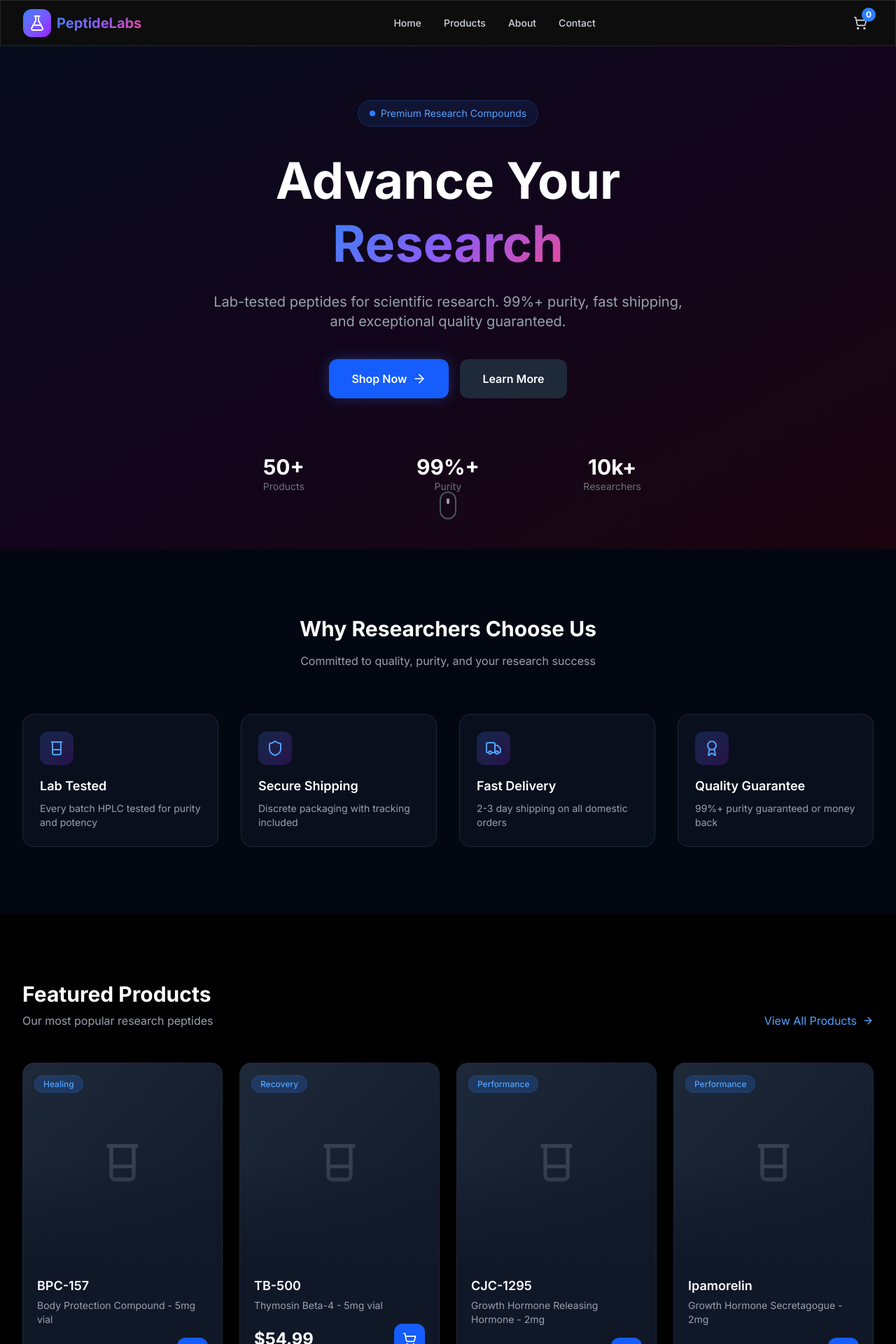
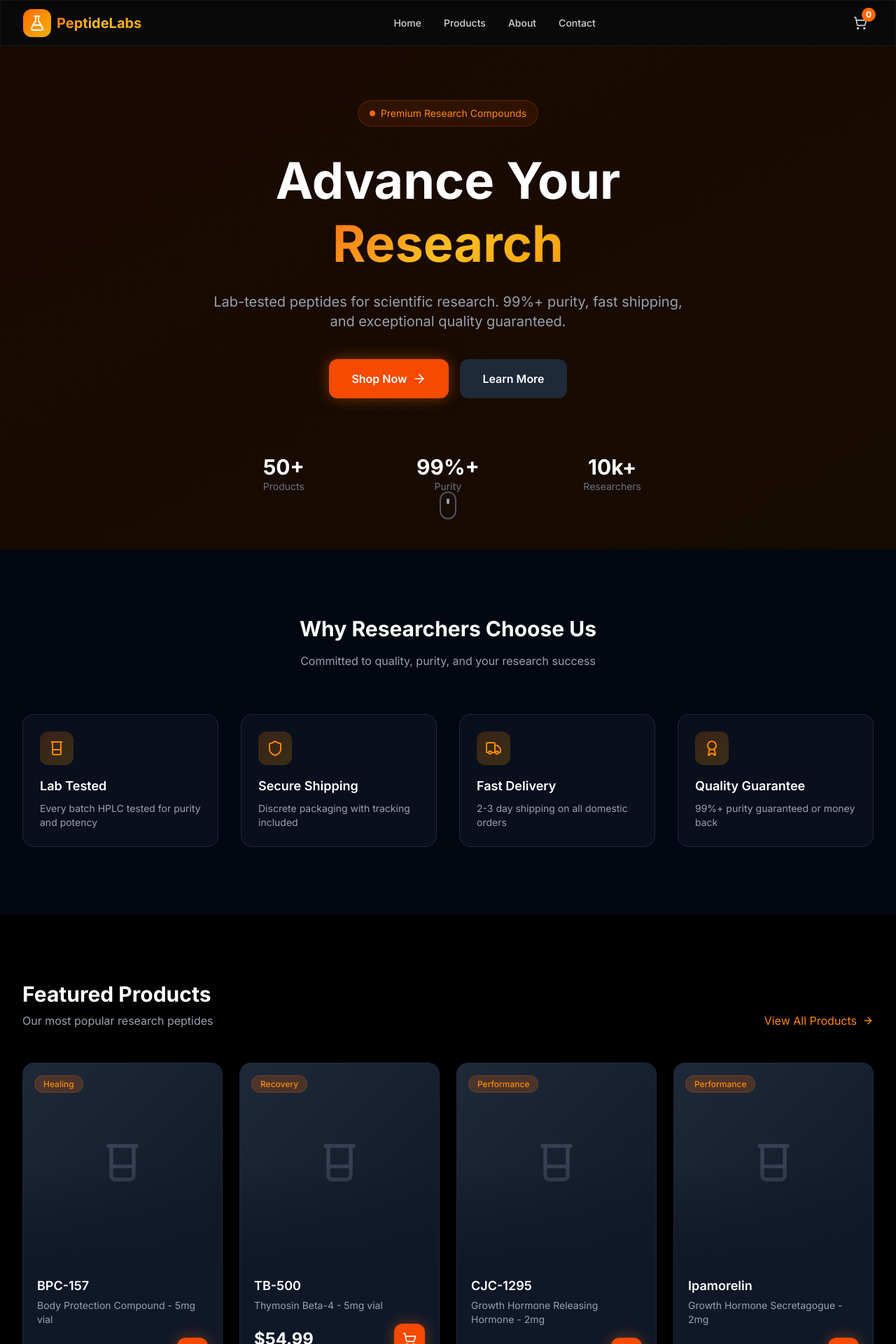
Before and after one commit to kaiwerner444-lab/pep, a Next.js app in the folder peptides-store/: page / in a window 1280 px wide. Shown: the top 1920 px of the page at 70% size. Built offline with nearby package versions, Linux system fonts and the light colour scheme.

Commit message:
Change theme from blue/purple to black/orange

```diff
--- a/peptides-store/src/app/globals.css
+++ b/peptides-store/src/app/globals.css
@@ -3,14 +3,14 @@
 :root {
   --background: #000000;
   --foreground: #ffffff;
-  --primary: #3b82f6;
-  --primary-hover: #2563eb;
+  --primary: #f97316;
+  --primary-hover: #ea580c;
   --secondary: #1f2937;
-  --accent: #8b5cf6;
+  --accent: #fbbf24;
   --muted: #6b7280;
   --border: #374151;
-  --card: #111111;
-  --card-hover: #1a1a1a;
+  --card: #0a0a0a;
+  --card-hover: #151515;
 }
 
 @theme inline {
@@ -39,46 +39,55 @@ body {
 }
 
 ::-webkit-scrollbar-thumb {
-  background: #374151;
+  background: #ea580c;
   border-radius: 4px;
 }
 
 ::-webkit-scrollbar-thumb:hover {
-  background: #4b5563;
+  background: #f97316;
 }
 
-/* Gradient text */
+/* Gradient text - Orange/Yellow */
 .gradient-text {
-  background: linear-gradient(135deg, #3b82f6 0%, #8b5cf6 50%, #ec4899 100%);
+  background: linear-gradient(135deg, #f97316 0%, #fbbf24 50%, #f59e0b 100%);
   -webkit-background-clip: text;
   -webkit-text-fill-color: transparent;
   background-clip: text;
 }
 
-/* Glow effects */
-.glow-blue {
-  box-shadow: 0 0 20px rgba(59, 130, 246, 0.3);
+/* Glow effects - Orange */
+.glow-orange {
+  box-shadow: 0 0 20px rgba(249, 115, 22, 0.4);
 }
 
-.glow-purple {
-  box-shadow: 0 0 20px rgba(139, 92, 246, 0.3);
+.glow-yellow {
+  box-shadow: 0 0 20px rgba(251, 191, 36, 0.3);
 }
 
 /* Glass effect */
 .glass {
-  background: rgba(17, 17, 17, 0.8);
+  background: rgba(10, 10, 10, 0.9);
   backdrop-filter: blur(12px);
-  border: 1px solid rgba(255, 255, 255, 0.1);
+  border: 1px solid rgba(255, 255, 255, 0.05);
 }
 
-/* Animated gradient border */
+/* Animated gradient border - Orange */
 @keyframes gradient {
   0%, 100% { background-position: 0% 50%; }
   50% { background-position: 100% 50%; }
 }
 
 .animated-border {
-  background: linear-gradient(90deg, #3b82f6, #8b5cf6, #ec4899, #3b82f6);
+  background: linear-gradient(90deg, #f97316, #fbbf24, #f59e0b, #f97316);
   background-size: 300% 300%;
   animation: gradient 4s ease infinite;
 }
+
+/* Orange accent utilities */
+.text-orange-glow {
+  text-shadow: 0 0 20px rgba(249, 115, 22, 0.5);
+}
+
+.border-orange-glow {
+  border-color: rgba(249, 115, 22, 0.5);
+}
--- a/peptides-store/src/app/page.tsx
+++ b/peptides-store/src/app/page.tsx
@@ -66,8 +66,8 @@ export default function Home() {
       {/* Hero Section */}
       <section className="relative min-h-[90vh] flex items-center justify-center overflow-hidden">
         {/* Background gradient */}
-        <div className="absolute inset-0 bg-gradient-to-br from-blue-900/20 via-purple-900/20 to-pink-900/20" />
-        <div className="absolute inset-0 bg-[radial-gradient(ellipse_at_center,_var(--tw-gradient-stops))] from-blue-900/10 via-black to-black" />
+        <div className="absolute inset-0 bg-gradient-to-br from-orange-900/20 via-amber-900/20 to-yellow-900/20" />
+        <div className="absolute inset-0 bg-[radial-gradient(ellipse_at_center,_var(--tw-gradient-stops))] from-orange-900/10 via-black to-black" />
 
         {/* Grid pattern */}
         <div
@@ -80,8 +80,8 @@ export default function Home() {
         />
 
         <div className="relative z-10 max-w-7xl mx-auto px-4 sm:px-6 lg:px-8 text-center">
-          <div className="inline-flex items-center gap-2 px-4 py-2 rounded-full bg-blue-500/10 border border-blue-500/20 text-blue-400 text-sm mb-8">
-            <span className="w-2 h-2 bg-blue-500 rounded-full animate-pulse" />
+          <div className="inline-flex items-center gap-2 px-4 py-2 rounded-full bg-orange-500/10 border border-orange-500/20 text-orange-400 text-sm mb-8">
+            <span className="w-2 h-2 bg-orange-500 rounded-full animate-pulse" />
             Premium Research Compounds
           </div>
 
@@ -98,7 +98,7 @@ export default function Home() {
           <div className="flex flex-col sm:flex-row gap-4 justify-center">
             <Link
               href="/products"
-              className="inline-flex items-center justify-center gap-2 px-8 py-4 bg-blue-600 hover:bg-blue-700 text-white rounded-xl font-semibold transition-all hover:scale-105 glow-blue"
+              className="inline-flex items-center justify-center gap-2 px-8 py-4 bg-orange-600 hover:bg-orange-700 text-white rounded-xl font-semibold transition-all hover:scale-105 glow-orange"
             >
               Shop Now
               <ArrowRight className="w-5 h-5" />
@@ -150,8 +150,8 @@ export default function Home() {
                 key={feature.title}
                 className="p-6 rounded-2xl bg-gray-900/50 border border-gray-800 hover:border-gray-700 transition-all group"
               >
-                <div className="w-12 h-12 rounded-xl bg-gradient-to-br from-blue-500/20 to-purple-600/20 flex items-center justify-center mb-4 group-hover:scale-110 transition-transform">
-                  <feature.icon className="w-6 h-6 text-blue-400" />
+                <div className="w-12 h-12 rounded-xl bg-gradient-to-br from-orange-500/20 to-yellow-500/20 flex items-center justify-center mb-4 group-hover:scale-110 transition-transform">
+                  <feature.icon className="w-6 h-6 text-orange-400" />
                 </div>
                 <h3 className="text-lg font-semibold text-white mb-2">{feature.title}</h3>
                 <p className="text-gray-400 text-sm">{feature.description}</p>
@@ -171,7 +171,7 @@ export default function Home() {
             </div>
             <Link
               href="/products"
-              className="inline-flex items-center gap-2 text-blue-400 hover:text-blue-300 mt-4 md:mt-0 transition-colors"
+              className="inline-flex items-center gap-2 text-orange-400 hover:text-orange-300 mt-4 md:mt-0 transition-colors"
             >
               View All Products
               <ArrowRight className="w-4 h-4" />
@@ -188,7 +188,7 @@ export default function Home() {
 
       {/* CTA Section */}
       <section className="py-24 relative overflow-hidden">
-        <div className="absolute inset-0 bg-gradient-to-r from-blue-600/20 to-purple-600/20" />
+        <div className="absolute inset-0 bg-gradient-to-r from-orange-600/20 to-yellow-600/20" />
         <div className="max-w-4xl mx-auto px-4 sm:px-6 lg:px-8 relative z-10 text-center">
           <h2 className="text-3xl md:text-4xl font-bold text-white mb-6">
             Ready to Advance Your Research?
--- a/peptides-store/src/app/products/[id]/product-content.tsx
+++ b/peptides-store/src/app/products/[id]/product-content.tsx
@@ -146,7 +146,7 @@ export function ProductContent({ id }: ProductContentProps) {
     return (
       <div className="pt-32 text-center min-h-screen">
         <h1 className="text-2xl text-white">Product not found</h1>
-        <Link href="/products" className="text-blue-400 hover:text-blue-300 mt-4 inline-block">
+        <Link href="/products" className="text-orange-400 hover:text-orange-300 mt-4 inline-block">
           Back to products
         </Link>
       </div>
@@ -170,7 +170,7 @@ export function ProductContent({ id }: ProductContentProps) {
           <div className="aspect-square rounded-2xl bg-gradient-to-br from-gray-800 to-gray-900 flex items-center justify-center relative">
             <Beaker className="w-32 h-32 text-gray-700" />
             <div className="absolute top-4 left-4">
-              <span className="px-4 py-2 rounded-full bg-blue-500/20 text-blue-400 text-sm font-medium border border-blue-500/20">
+              <span className="px-4 py-2 rounded-full bg-orange-500/20 text-orange-400 text-sm font-medium border border-orange-500/20">
                 {product.category}
               </span>
             </div>
@@ -213,7 +213,7 @@ export function ProductContent({ id }: ProductContentProps) {
                 <span className="px-4 py-3 text-white">1</span>
                 <button className="px-4 py-3 text-gray-400 hover:text-white">+</button>
               </div>
-              <button className="flex-1 flex items-center justify-center gap-2 px-8 py-4 bg-blue-600 hover:bg-blue-700 text-white rounded-xl font-semibold transition-all hover:scale-[1.02] glow-blue">
+              <button className="flex-1 flex items-center justify-center gap-2 px-8 py-4 bg-orange-600 hover:bg-orange-700 text-white rounded-xl font-semibold transition-all hover:scale-[1.02] glow-orange">
                 <ShoppingCart className="w-5 h-5" />
                 Add to Cart
               </button>
--- a/peptides-store/src/components/footer.tsx
+++ b/peptides-store/src/components/footer.tsx
@@ -9,7 +9,7 @@ export function Footer() {
           {/* Brand */}
           <div className="col-span-1 md:col-span-2">
             <Link href="/" className="flex items-center gap-2 mb-4">
-              <div className="w-10 h-10 rounded-xl bg-gradient-to-br from-blue-500 to-purple-600 flex items-center justify-center">
+              <div className="w-10 h-10 rounded-xl bg-gradient-to-br from-orange-500 to-yellow-500 flex items-center justify-center">
                 <FlaskConical className="w-6 h-6 text-white" />
               </div>
               <span className="text-xl font-bold gradient-text">PeptideLabs</span>
--- a/peptides-store/src/components/navbar.tsx
+++ b/peptides-store/src/components/navbar.tsx
@@ -20,7 +20,7 @@ export function Navbar() {
         <div className="flex items-center justify-between h-16">
           {/* Logo */}
           <Link href="/" className="flex items-center gap-2 group">
-            <div className="w-10 h-10 rounded-xl bg-gradient-to-br from-blue-500 to-purple-600 flex items-center justify-center group-hover:scale-105 transition-transform">
+            <div className="w-10 h-10 rounded-xl bg-gradient-to-br from-orange-500 to-yellow-500 flex items-center justify-center group-hover:scale-105 transition-transform">
               <FlaskConical className="w-6 h-6 text-white" />
             </div>
             <span className="text-xl font-bold gradient-text">PeptideLabs</span>
@@ -43,7 +43,7 @@ export function Navbar() {
           <div className="flex items-center gap-4">
             <button className="relative p-2 text-gray-300 hover:text-white transition-colors">
               <ShoppingCart className="w-5 h-5" />
-              <span className="absolute -top-1 -right-1 w-5 h-5 bg-blue-500 rounded-full text-xs flex items-center justify-center text-white font-bold">
+              <span className="absolute -top-1 -right-1 w-5 h-5 bg-orange-500 rounded-full text-xs flex items-center justify-center text-white font-bold">
                 0
               </span>
             </button>
--- a/peptides-store/src/components/product-card.tsx
+++ b/peptides-store/src/components/product-card.tsx
@@ -28,7 +28,7 @@ export function ProductCard({ product }: ProductCardProps) {
 
         {/* Category badge */}
         <div className="absolute top-4 left-4">
-          <span className="px-3 py-1 rounded-full bg-blue-500/20 text-blue-400 text-xs font-medium border border-blue-500/20">
+          <span className="px-3 py-1 rounded-full bg-orange-500/20 text-orange-400 text-xs font-medium border border-orange-500/20">
             {product.category}
           </span>
         </div>
@@ -37,7 +37,7 @@ export function ProductCard({ product }: ProductCardProps) {
       {/* Content */}
       <div className="p-5">
         <Link href={`/products/${product.id}`}>
-          <h3 className="text-lg font-semibold text-white mb-1 group-hover:text-blue-400 transition-colors">
+          <h3 className="text-lg font-semibold text-white mb-1 group-hover:text-orange-400 transition-colors">
             {product.name}
           </h3>
         </Link>
@@ -47,7 +47,7 @@ export function ProductCard({ product }: ProductCardProps) {
           <div>
             <span className="text-2xl font-bold text-white">${product.price}</span>
           </div>
-          <button className="p-3 rounded-xl bg-blue-600 hover:bg-blue-700 text-white transition-all hover:scale-105">
+          <button className="p-3 rounded-xl bg-orange-600 hover:bg-orange-700 text-white transition-all hover:scale-105 glow-orange">
             <ShoppingCart className="w-5 h-5" />
           </button>
         </div>
```
Also changed, not shown: peptides-store/src/app/about/page.tsx (+5 -5 lines), peptides-store/src/app/contact/page.tsx (+12 -12 lines), peptides-store/src/app/products/page.tsx (+4 -4 lines), peptides-store/tsconfig.json (+14 -4 lines), 36 other files (tests, documents, lock files or other folders).
